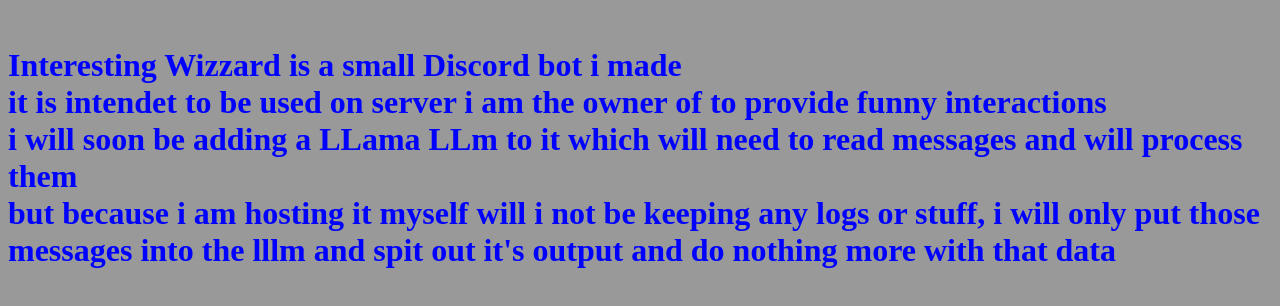
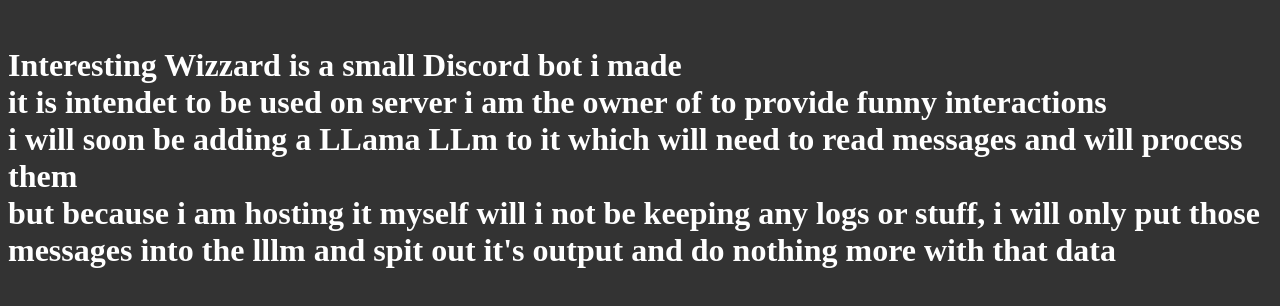
Before and after one commit to Idcrafter/InterestingWizzard, a plain HTML site: page index.html in a window 1280 px wide. Drawn offline with Linux system fonts and the light colour scheme.

Commit message:
Update index.html

```diff
--- a/index.html
+++ b/index.html
@@ -9,9 +9,9 @@ Click nbfs://nbhost/SystemFileSystem/Templates/ClientSide/html.html to edit this
         <meta charset="UTF-8">
         <meta name="viewport" content="width=device-width, initial-scale=1.0">
     </head>
-    <body style="background-color:#999999">
+    <body style="background-color:#333333">
         <div></div> <br>
-        <h1 style="color:blue;">Interesting Wizzard is a small Discord bot i made <br> it is intendet to be used on server i am the owner of to provide funny interactions <br> i will soon be adding a LLama LLm to it which will need to read messages and will process them <br> but because i am hosting it myself will i not be keeping any logs or stuff, i will only put those<br> messages into the lllm and spit out it's output and do nothing more with that data</h1>
+        <h1 style="color:white;">Interesting Wizzard is a small Discord bot i made <br> it is intendet to be used on server i am the owner of to provide funny interactions <br> i will soon be adding a LLama LLm to it which will need to read messages and will process them <br> but because i am hosting it myself will i not be keeping any logs or stuff, i will only put those<br> messages into the lllm and spit out it's output and do nothing more with that data</h1>
 
 
     </body>
```
